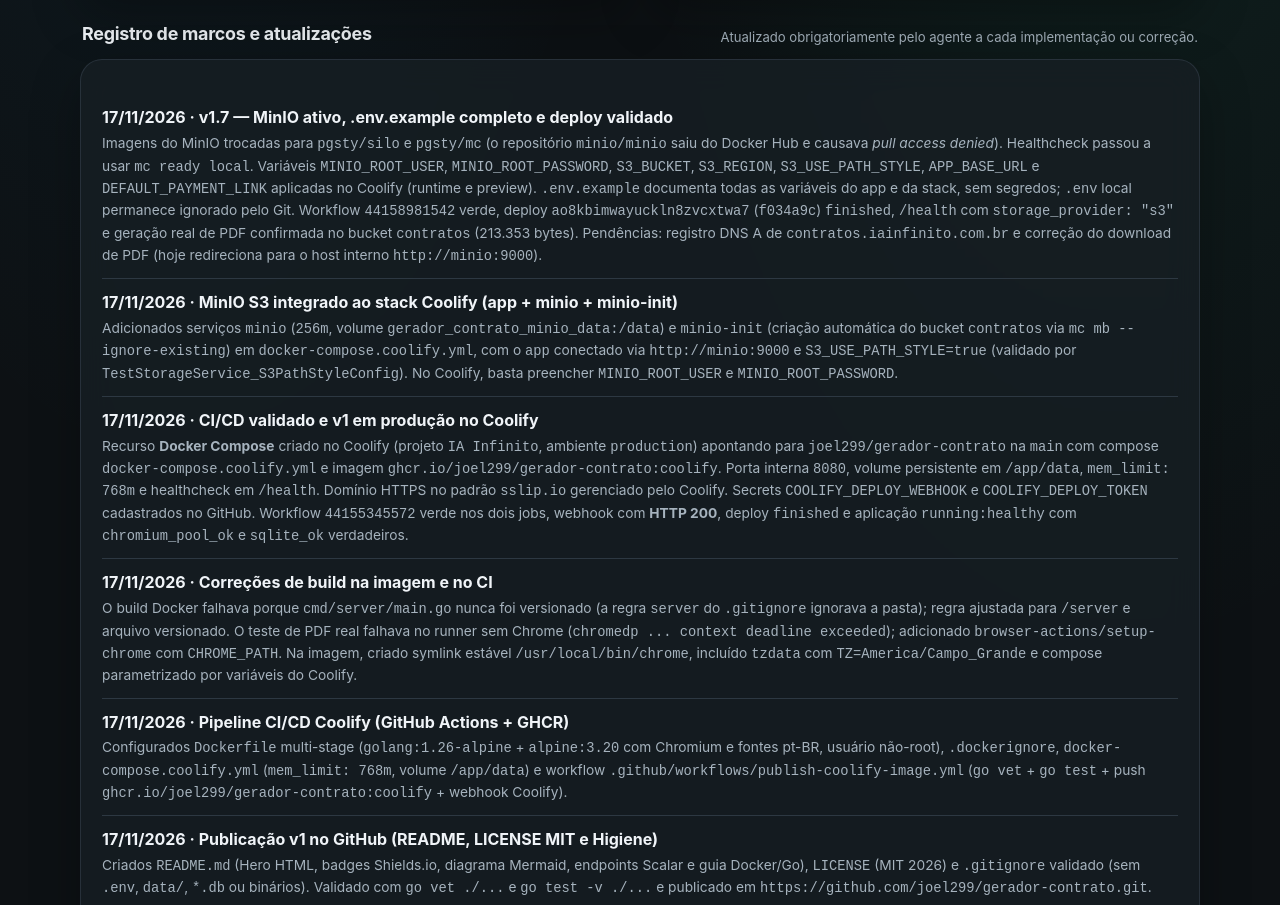
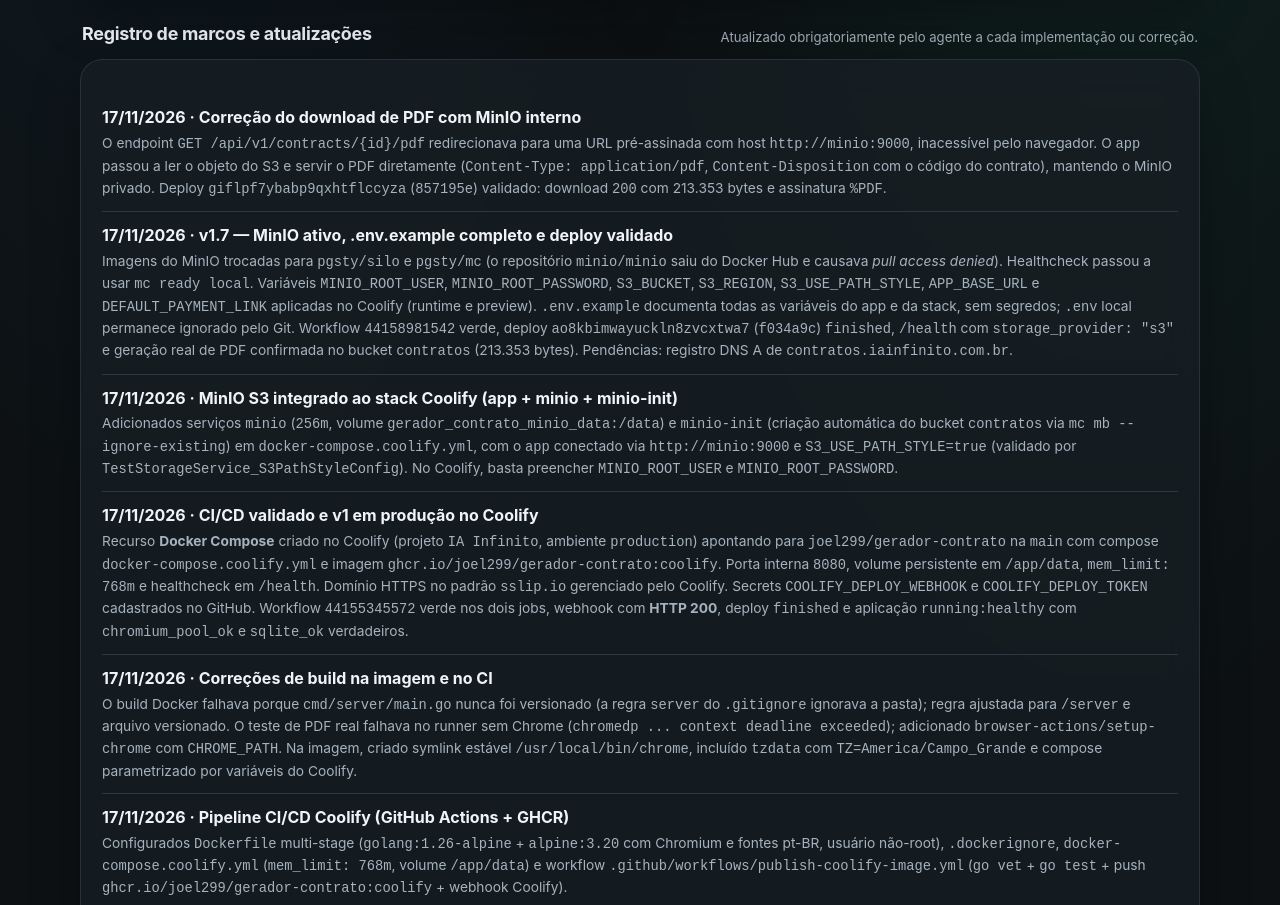
Before and after one commit to joel299/gerador-contrato, a plain HTML site: page CONTRATO-PROGRESSO.html in a window 1280 px wide. Shown: the part 1645-2550 px from the top of the page. Drawn offline with Linux system fonts and the light colour scheme.

Commit message:
docs: registra correcao do download de PDF no MinIO

```diff
--- a/CONTRATO-PROGRESSO.html
+++ b/CONTRATO-PROGRESSO.html
@@ -231,8 +231,12 @@
       <article class="list-panel surface">
         <ul class="plain-list">
           <li>
+            <span class="decision-title">17/11/2026 · Correção do download de PDF com MinIO interno</span>
+            <span class="decision-copy">O endpoint <code>GET /api/v1/contracts/{id}/pdf</code> redirecionava para uma URL pré-assinada com host <code>http://minio:9000</code>, inacessível pelo navegador. O <code>app</code> passou a ler o objeto do S3 e servir o PDF diretamente (<code>Content-Type: application/pdf</code>, <code>Content-Disposition</code> com o código do contrato), mantendo o MinIO privado. Deploy <code>giflpf7ybabp9qxhtflccyza</code> (<code>857195e</code>) validado: download <code>200</code> com 213.353 bytes e assinatura <code>%PDF</code>.</span>
+          </li>
+          <li>
             <span class="decision-title">17/11/2026 · v1.7 — MinIO ativo, .env.example completo e deploy validado</span>
-            <span class="decision-copy">Imagens do MinIO trocadas para <code>pgsty/silo</code> e <code>pgsty/mc</code> (o repositório <code>minio/minio</code> saiu do Docker Hub e causava <em>pull access denied</em>). Healthcheck passou a usar <code>mc ready local</code>. Variáveis <code>MINIO_ROOT_USER</code>, <code>MINIO_ROOT_PASSWORD</code>, <code>S3_BUCKET</code>, <code>S3_REGION</code>, <code>S3_USE_PATH_STYLE</code>, <code>APP_BASE_URL</code> e <code>DEFAULT_PAYMENT_LINK</code> aplicadas no Coolify (runtime e preview). <code>.env.example</code> documenta todas as variáveis do app e da stack, sem segredos; <code>.env</code> local permanece ignorado pelo Git. Workflow <code>44158981542</code> verde, deploy <code>ao8kbimwayuckln8zvcxtwa7</code> (<code>f034a9c</code>) <code>finished</code>, <code>/health</code> com <code>storage_provider: "s3"</code> e geração real de PDF confirmada no bucket <code>contratos</code> (213.353 bytes). Pendências: registro DNS A de <code>contratos.iainfinito.com.br</code> e correção do download de PDF (hoje redireciona para o host interno <code>http://minio:9000</code>).</span>
+            <span class="decision-copy">Imagens do MinIO trocadas para <code>pgsty/silo</code> e <code>pgsty/mc</code> (o repositório <code>minio/minio</code> saiu do Docker Hub e causava <em>pull access denied</em>). Healthcheck passou a usar <code>mc ready local</code>. Variáveis <code>MINIO_ROOT_USER</code>, <code>MINIO_ROOT_PASSWORD</code>, <code>S3_BUCKET</code>, <code>S3_REGION</code>, <code>S3_USE_PATH_STYLE</code>, <code>APP_BASE_URL</code> e <code>DEFAULT_PAYMENT_LINK</code> aplicadas no Coolify (runtime e preview). <code>.env.example</code> documenta todas as variáveis do app e da stack, sem segredos; <code>.env</code> local permanece ignorado pelo Git. Workflow <code>44158981542</code> verde, deploy <code>ao8kbimwayuckln8zvcxtwa7</code> (<code>f034a9c</code>) <code>finished</code>, <code>/health</code> com <code>storage_provider: "s3"</code> e geração real de PDF confirmada no bucket <code>contratos</code> (213.353 bytes). Pendências: registro DNS A de <code>contratos.iainfinito.com.br</code>.</span>
           </li>
           <li>
             <span class="decision-title">17/11/2026 · MinIO S3 integrado ao stack Coolify (app + minio + minio-init)</span>
```
Also changed, not shown: 1 other file.
